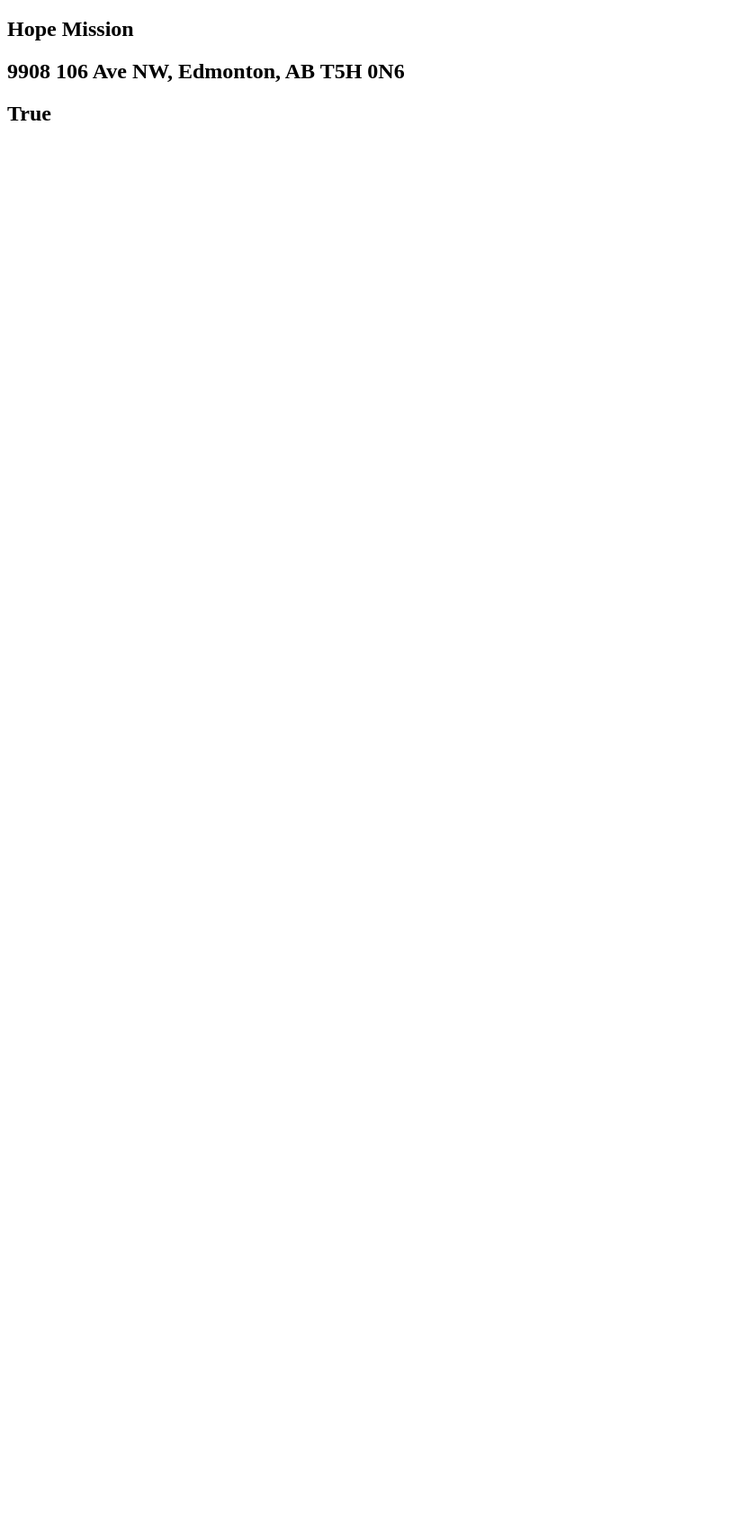
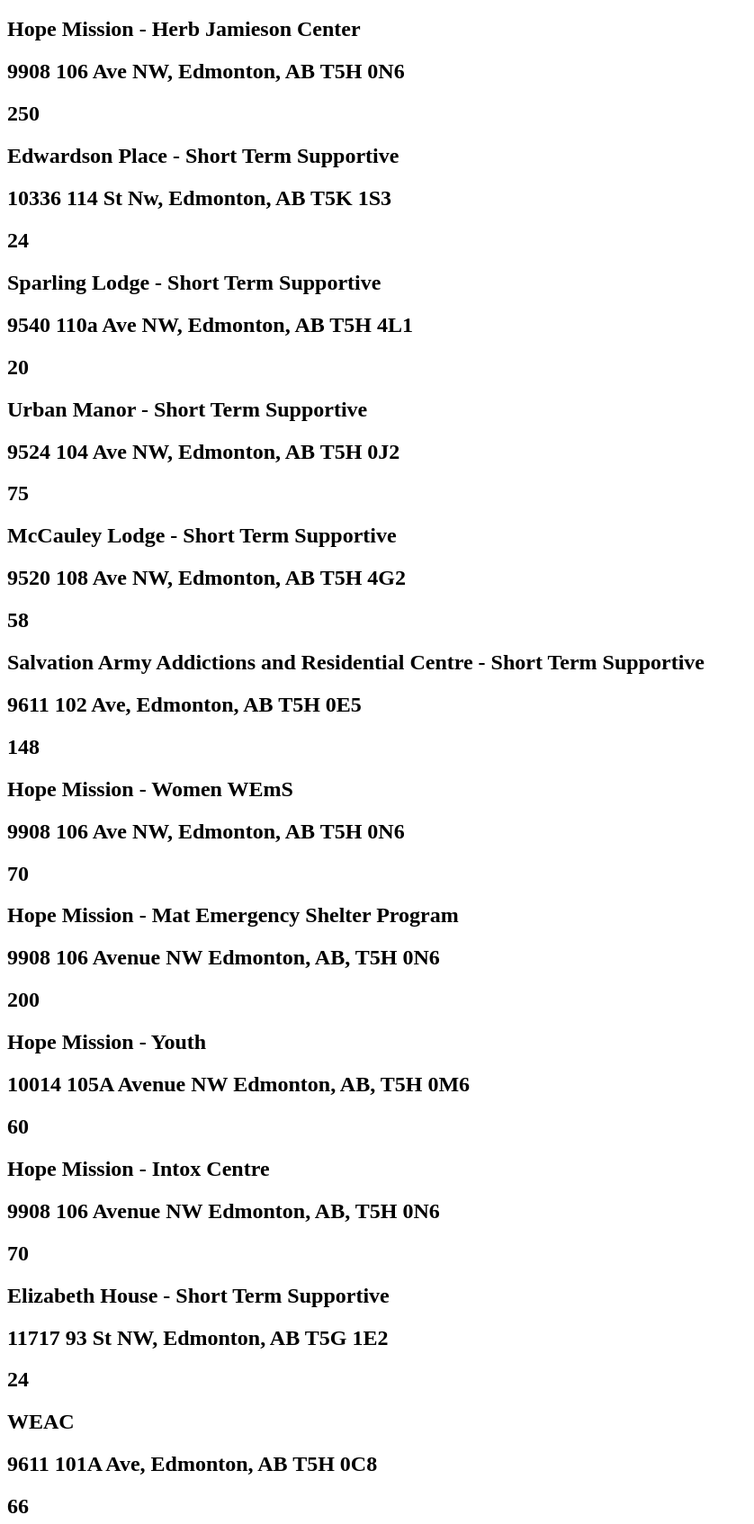
Before and after one commit to j-vent/W, a Django app: page / in a window 1280 px wide. Shown: the part 508-2202 px from the top of the page at 90% size, without its empty margins (0-838 px from the left). Before the commit the page ends 642 px from the top, so only its background shows below. Run offline with Django 3.2, Linux system fonts and the light colour scheme; data comes from the database, SQL or seed files in the repository; data that the repository does not hold is empty; some libraries are stand-ins or nearby versions.

Commit message:
loop through db + filter by dist

```diff
--- a/project/launcher/templates/index.html
+++ b/project/launcher/templates/index.html
@@ -32,6 +32,7 @@
         });
 
         // TODO: fill all this data with information from views.py
+        // just use the top 3 values from the housing list?
         console.log("LAT!! ", lat_0)
         const housings = [
         [{ lat: lat_0, lng: lon_0}, "McCauley Lodge"],
@@ -69,7 +70,7 @@
     {% for house in housing %}
         <h2>{{house.name}}</h2>
         <h2>{{house.address}}</h2>
-        <h2>{{house.lgbtq_friendly}}</h2>
+        <h2>{{house.capacity}}</h2>
     {% endfor %}
 
     <!-- Async script executes immediately and must be after any DOM elements used in callback. -->
--- a/project/launcher/views.py
+++ b/project/launcher/views.py
@@ -14,36 +14,38 @@ def index(request):
     # TODO: get best housing options
     housing = Housing.objects.all() # get complete list of housing
 
-    # TODO: additional filtering of housing objects in db based on user requests (i.e. they want something < 2 km and has showers)
-    logging.basicConfig(level = logging.INFO)
-    logging.warning("fuc")
+    # TODO: additional filtering of housing objects in db based on user requests (i.e. lgbtq+ friendly and has showers)
+    # add chee code
 
     # TODO: get actual distance from user
     distance_param = 2
     within_distance_shelters = []
 
-    # TODO: change the origins coordinates, destination coordinates will be from the database
-    # TODO: loop through the housing db -- look for the houses returned by csv in the database and get their coordinates
-    url = "https://maps.googleapis.com/maps/api/distancematrix/json?origins=53.56764,-113.48694&destinations=53.55019,-113.49134&units=metric&key="+settings.GOOGLE_API_KEY
-    payload={}
-    headers = {}
+    for house in housing:
+        # print('lat ', house.latitude)
+        # print('lon ', house.longitude)
+        dest_lat = str(house.latitude)
+        dest_lon = str(house.longitude)
+        # TODO: replace origins with google maps geolocator coordinates (ryan's code)
+        # orig_lat = original latitude val
+        # orig_lon = original longitude val
+        url = "https://maps.googleapis.com/maps/api/distancematrix/json?origins=53.56764,-113.48694&destinations="+ dest_lat +","+ dest_lon +"&units=metric&key="+settings.GOOGLE_API_KEY
+        payload={}
+        headers = {}
 
-    # extract json
-    response = requests.request("GET", url, headers=headers, data=payload)
-    jsonResponse = response.json()
-    # print(response.text)
-    # for key, value in jsonResponse.items():
-    #     print(key, value)
+        # extract json
+        response = requests.request("GET", url, headers=headers, data=payload)
+        jsonResponse = response.json()
 
-    # parse json
-    distance = jsonResponse['rows'][0]['elements'][0]['distance']['text']
-    print("distance json response ", distance)
-    distance_val = float(distance.split(" ")[0])
+        # parse json
+        distance = jsonResponse['rows'][0]['elements'][0]['distance']['text']
+        print("distance json response ", distance)
+        distance_val = float(distance.split(" ")[0])
 
-    if (distance_val <= distance_param):
-        within_distance_shelters.append({'name':'Hope Mission',
-         'address': '9908 106 Ave NW, Edmonton, AB T5H 0N6',
-         'lgbtq_friendly': True})
+        if (distance_val <= distance_param):
+            within_distance_shelters.append({'name':house.shelter_name,
+            'address': house.address,
+            'capacity': house.capacity})
 
     print("items in within dist", within_distance_shelters)
     # TODO: filter within distance shelter by other fields (Chee code)
```
